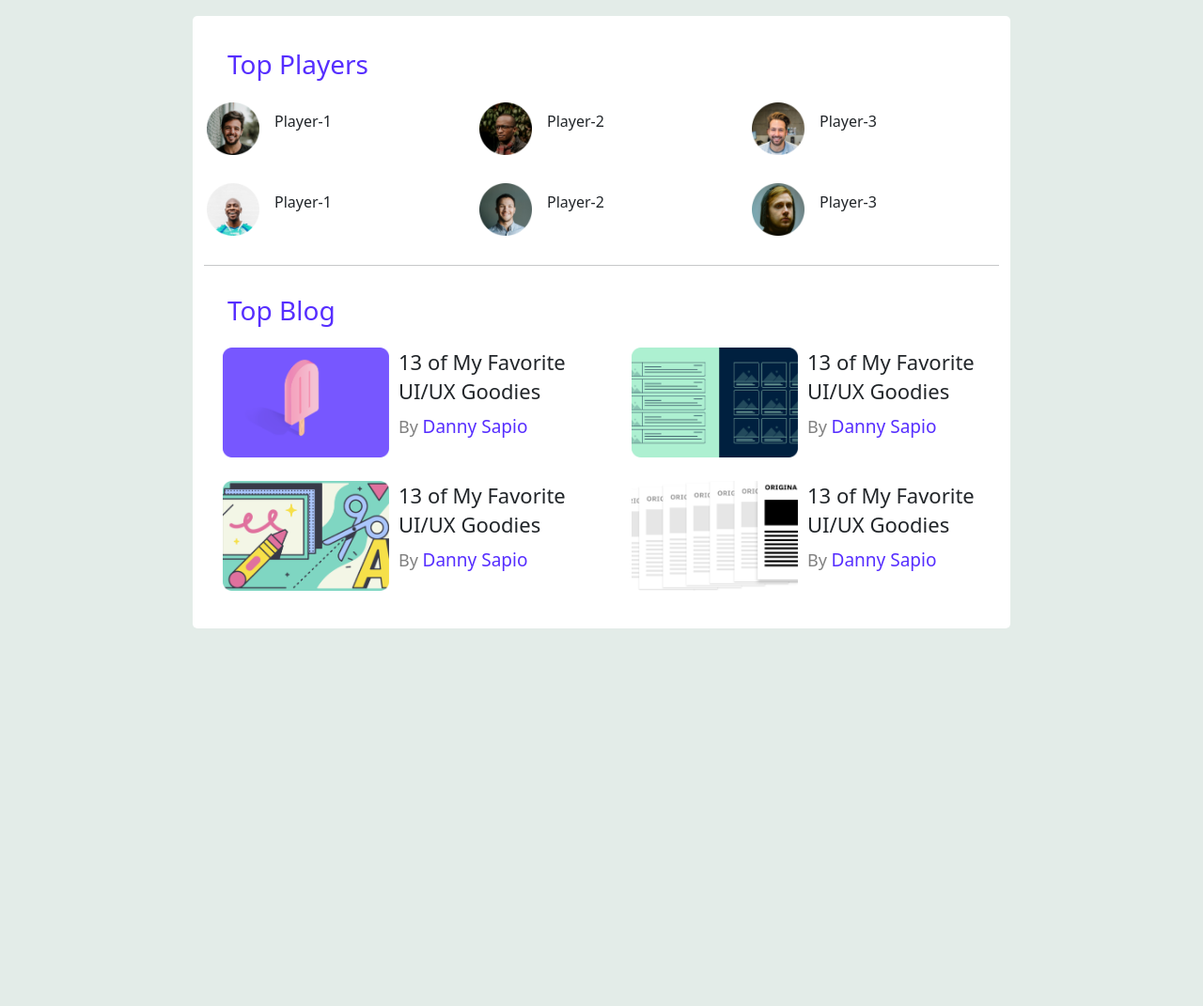
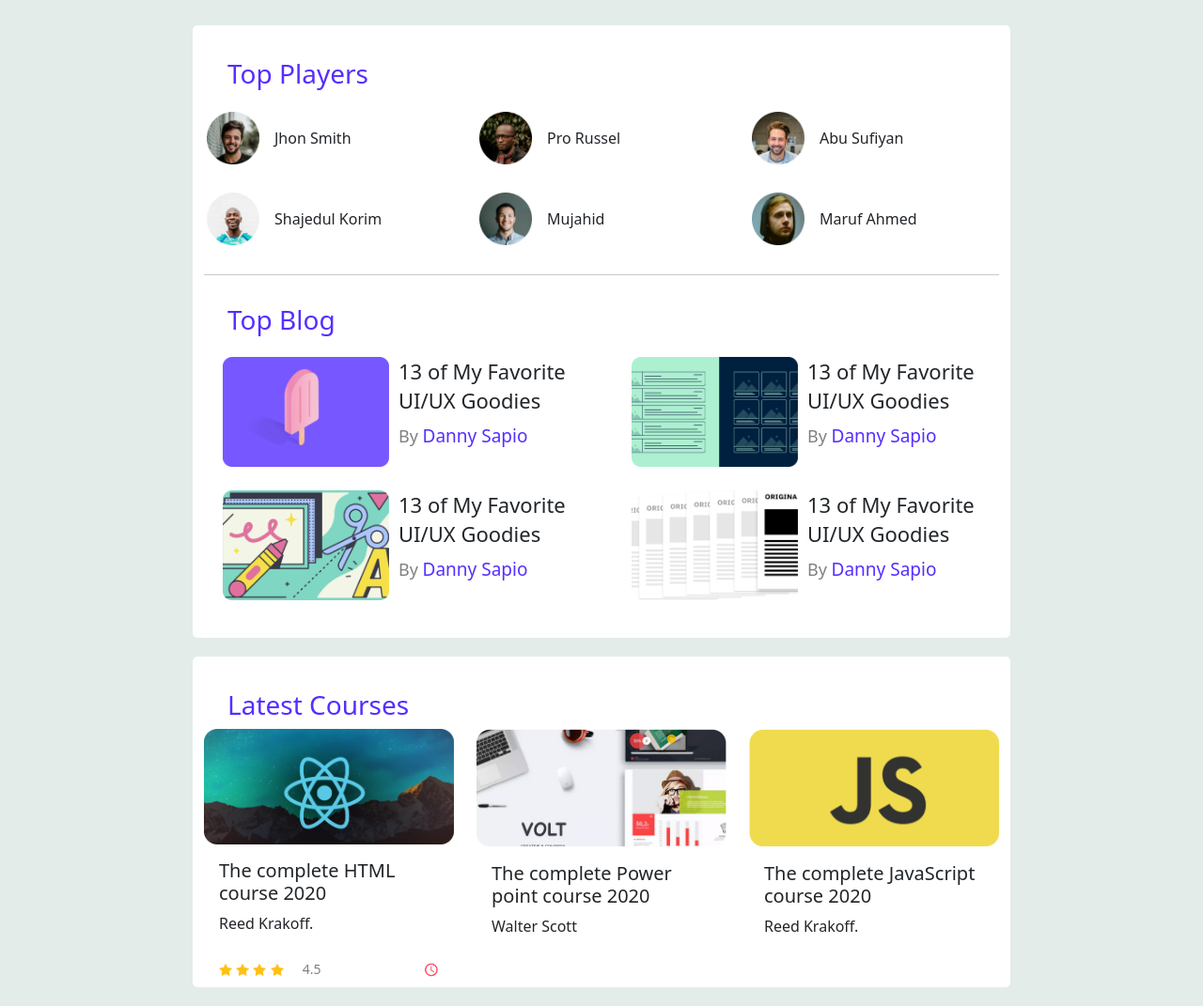
Before and after one commit to armaanhosen/idea-page, a plain HTML site: page index.html in a window 1280 px wide. Shown: the part 86-1157 px from the top of the page at 94% size. Before the commit the page ends 800 px from the top, so only its background shows below. Drawn offline with nearby package versions, Linux system fonts and the light colour scheme.

Commit message:
adding card footer

```diff
--- a/index.html
+++ b/index.html
@@ -47,27 +47,27 @@
       <div class="row rows">
         <div class="col-md-4 col-sm-6 d-flex align-items-center">
           <img src="images/players/player-1.png" alt="">
-          <p class="ps-3">Player-1</p>
+          <p class="ps-3 pt-3">Jhon Smith</p>
         </div>
         <div class="col-md-4 col-sm-6 d-flex align-items-center">
           <img src="images/players/player-2.png" alt="">
-          <p class="ps-3">Player-2</p>
+          <p class="ps-3 pt-3">Pro Russel</p>
         </div>
         <div class="col-md-4 col-sm-6 d-flex align-items-center">
           <img src="images/players/player-3.png" alt="">
-          <p class="ps-3">Player-3</p>
+          <p class="ps-3 pt-3">Abu Sufiyan</p>
         </div>
         <div class="col-md-4 col-sm-6 d-flex align-items-center">
           <img src="images/players/player-4.png" alt="">
-          <p class="ps-3">Player-1</p>
+          <p class="ps-3 pt-3">Shajedul Korim</p>
         </div>
         <div class="col-md-4 col-sm-6 d-flex align-items-center">
           <img src="images/players/player-5.png" alt="">
-          <p class="ps-3">Player-2</p>
+          <p class="ps-3 pt-3">Mujahid</p>
         </div>
         <div class="col-md-4 col-sm-6 d-flex align-items-center">
           <img src="images/players/player-6.png" alt="">
-          <p class="ps-3">Player-3</p>
+          <p class="ps-3 pt-3">Maruf Ahmed</p>
         </div>
       </div>
           <hr>
@@ -102,15 +102,57 @@
           </div>
         </div>
       </div>
+    </section>
 
+    <section class="top-profile container-fluid">
+      <h3 class="top-pl">Latest Courses</h3>
+      <div class="row row-cols-1 row-cols-md-3 g-4">
+        <div class="col">
+          <div class="card h-100">
+            <img src="images/courses/course-1.png" class="card-img-top" alt="...">
+            <div class="card-body">
+              <h5 class="card-title">The complete HTML course 2020</h5>
+              <p class="card-text">Reed Krakoff.</p>
+            </div>
+            <div class="card-footer d-flex justify-content-between">
+              <div class="star">
+                <img src="images/icons/star.png" alt="">
+                <img src="images/icons/star.png" alt="">
+                <img src="images/icons/star.png" alt="">
+                <img src="images/icons/star.png" alt="">
+                <small class="ps-3" style="color: gray;">4.5</small>
+              </div>
+              <div class="time">
+                <img src="images/icons/clock.png" alt="">
+              </div>
+            </div>
+          </div>
+        </div>
+        <div class="col">
+          <div class="card h-100">
+            <img src="images/courses/course-2.png" class="card-img-top" alt="...">
+            <div class="card-body">
+              <h5 class="card-title">The complete Power point course 2020</h5>
+              <p class="card-text">Walter Scott</p>
+            </div>
+            <div class="card-footer">
 
+            </div>
+          </div>
+        </div>
+        <div class="col">
+          <div class="card h-100">
+            <img src="images/courses/course-3.png" class="card-img-top" alt="...">
+            <div class="card-body">
+              <h5 class="card-title">The complete JavaScript course 2020</h5>
+              <p class="card-text">Reed Krakoff.</p>
+            </div>
+            <div class="card-footer">
 
-
-
-
-
-
-
+            </div>
+          </div>
+        </div>
+      </div>
     </section>
   </main>
 
--- a/style.css
+++ b/style.css
@@ -12,11 +12,12 @@ a img{
   text-align: center;
 }
 .navbar{
-    margin-bottom: 20px;
+    margin-bottom: 30px;
 }
 .top-profile{
     background-color: #ffffff;
     border-radius: 5px;
+    margin-bottom: 20px;
 }
 .top-pl{
     color: #562EFF;
@@ -69,3 +70,16 @@ main{
 .bolding{
     font-weight: 500;
 }
+.card-footer{
+    border: none;
+    background-color: #ffffff;
+}
+.card{
+    border: none;
+}
+.card-footer .star img{
+    width: 14px;
+}
+.card-footer .time img{
+    width: 17px;
+}
```
